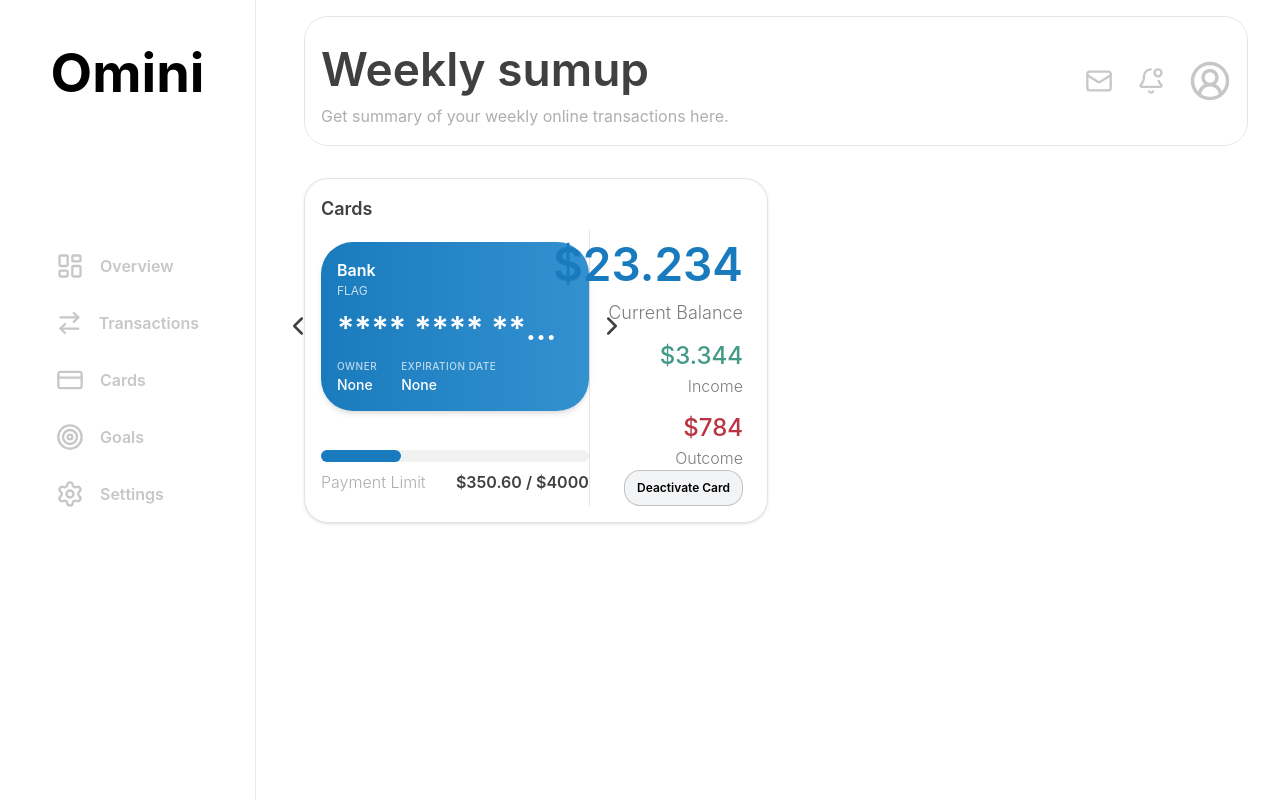
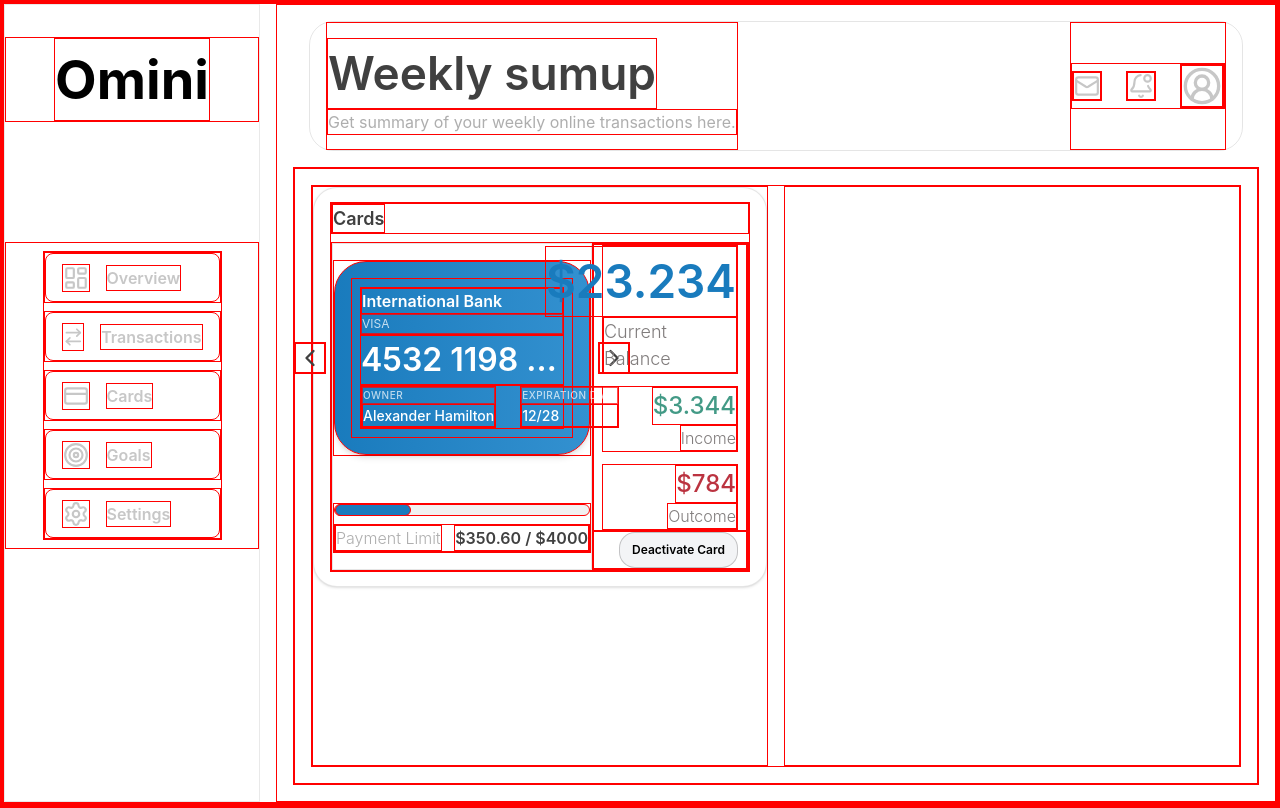
Before and after one commit to joaodearaujo/Omini, a React app in the folder frontend/: page / in a window 1280 px wide. Built offline with nearby package versions, Linux system fonts and the light colour scheme; the HTML template or start-up script is replaced by a standard one.

Commit message:
feat(CreditCard): refactor dataflow

```diff
--- a/frontend/src/components/ui/CreditCard/CreditCard.tsx
+++ b/frontend/src/components/ui/CreditCard/CreditCard.tsx
@@ -1,48 +1,16 @@
-import type { CreditCardProps, FieldProps } from "./CreditCard.type";
+import type { CreditCardProps } from "./CreditCard.type";
+
+import CreditCardContent from "./components/CardContent";
 
 const CARD_LAYOUT = 'w-full max-w-[360px] aspect-[1.58/1] flex flex-col items-start justify-around p-4';
 const CARD_THEME = 'rounded-4xl bg-linear-to-r cursor-pointer shadow-md from-[#197BBD] to-[#3391D0]'
 const CARD_INTERACTION = 'transition ease-in-out duration-400 hover:scale-102'
 
-const CardField = ({label, value}: FieldProps) => {
-    return (
-        <div className="">
-            <p className="text-nowrap text-[10px] opacity-70 uppercase tracking-wider font-medium">{label?? 'empty'}</p>
-            <p className="text-[14px] font-medium capitalize truncate">{value?? 'none'}</p>
-        </div>
-    )
-}
 
-const CreditCardContent = ({bank, flag, number, owner, date} : CreditCardProps) => {
-    return (
-        <div className="flex-1 max-w-full flex flex-col justify-between text-white">
-            <div>
-                <p className="font-semibold capitalize">{bank?? 'bank'}</p>
-                <p className="text-[12px] opacity-75 uppercase">{flag?? 'flag'}</p>
-            </div>
-
-            <p className="text-[32px] font-semibold truncate">{number?? '**** **** **** ****'}</p>
-
-            <div className="max-w-full flex gap-6">
-                <CardField label="Owner" value={owner}/>
-                <CardField label="Expiration Date" value={date}/>
-            </div>
-        </div>
-    )
-}
-
-const CreditCard = ({bank, flag, number, owner, date}: CreditCardProps) => {
+const CreditCard = ({card}: CreditCardProps) => {
   return (
         <div className={`${CARD_LAYOUT} ${CARD_THEME} ${CARD_INTERACTION}`}>
-            <CreditCardContent
-
-            bank={bank}
-            flag={flag}
-            number={number}
-            owner={owner}
-            date={date}
-            />
-
+            <CreditCardContent {...card}/>
         </div>
   )
 }
--- /dev/null
+++ b/frontend/src/components/ui/CreditCard/components/CardContent.tsx
@@ -0,0 +1,23 @@
+import type { CardInfo } from "../CreditCard.type";
+import CardField from "./CardField";
+
+const CreditCardContent = ({bank = 'bank', flag = 'flag', owner = 'Name', number =  '**** **** **** ****', date = '00/00'} : CardInfo) => {
+
+    return (
+        <div className="flex-1 max-w-full flex p-2 flex-col justify-between text-white">
+            <div>
+                <p className="font-semibold capitalize">{bank}</p>
+                <p className="text-[12px] opacity-75 uppercase">{flag}</p>
+            </div>
+
+            <p className="text-[32px] font-semibold truncate">{number}</p>
+
+            <div className="max-w-full flex gap-6">
+                <CardField label="Owner" value={owner}/>
+                <CardField label="Expiration Date" value={date}/>
+            </div>
+        </div>
+    )
+}
+
+export default CreditCardContent;
--- /dev/null
+++ b/frontend/src/components/ui/CreditCard/components/CardField.tsx
@@ -0,0 +1,12 @@
+import type { CardFieldProps } from "../CreditCard.type"
+
+const CardField = ({label = 'label', value ='value'}: CardFieldProps) => {
+    return (
+        <div className="">
+            <p className="text-nowrap text-[10px] opacity-70 uppercase tracking-wider font-medium">{label}</p>
+            <p className="text-[14px] font-medium capitalize truncate">{value}</p>
+        </div>
+    )
+}
+
+export default CardField
--- a/frontend/src/features/Cards/Cards.tsx
+++ b/frontend/src/features/Cards/Cards.tsx
@@ -4,13 +4,27 @@ import BalanceStatus from "./components/BalanceStatus"
 import DisableButton from "./components/DisableButton"
 import CardNav from "./components/CardNav"
 
+const MOCK_CARDS = [
+  {
+    id: "cc-001",
+    bank: "International Bank",
+    flag: "Visa",
+    number: "4532 1198 5421 0098",
+    owner: "Alexander Hamilton",
+    date: "12/28"
+  },
+];
+
 const Cards = () => {
+
+    const currentCard = MOCK_CARDS[0]
+
   return (
         <section className="flex-1 grid grid-cols-8">
             <div className=" col-span-5 flex flex-col items-center justify-around gap-4 border-r-1 border-black/10">
 
                 <CardNav>
-                    <CreditCard/>
+                    <CreditCard card={currentCard}/>
                 </CardNav>
 
                 <PaymentLimit/>
--- a/frontend/src/features/Cards/components/BalanceStatus.tsx
+++ b/frontend/src/features/Cards/components/BalanceStatus.tsx
@@ -14,7 +14,6 @@ const BalanceItem = ({label, value, isMain, color} : BalanceItemsProps) => {
 const BalanceStatus = () => {
   return (
     <div className="flex w-full h-autoflex-1 flex-col gap-3 items-end px-2">
-
       <BalanceItem label="Current Balance" value={23.234} isMain color="text-[#197bbd]"/>
       <BalanceItem label="Income" value={3.344} color="text-[#439a86]"/>
       <BalanceItem label="Outcome" value={784} color="text-[#bb3340]"/>
--- a/frontend/src/features/Cards/components/CardNav.tsx
+++ b/frontend/src/features/Cards/components/CardNav.tsx
@@ -20,6 +20,8 @@ const NavButton = ({ isRight = false }: { isRight?: boolean }) => {
 };
 
 const CardNav = ({children}: CardNavProps) => {
+
+
   return (
     <div className="flex gap-2 w-full items-center justify-center">
       <NavButton />
--- a/frontend/src/styles/index.css
+++ b/frontend/src/styles/index.css
@@ -1,12 +1,13 @@
 @import "tailwindcss";
 
-@import url('https://fonts.googleapis.com/css2?family=Google+Sans:ital,opsz,wght@0,17..18,400..700;1,17..18,400..700&display=swap');
 
 
 @layer base {
 
+  @import url('https://fonts.googleapis.com/css2?family=Google+Sans:ital,opsz,wght@0,17..18,400..700;1,17..18,400..700&display=swap');
+
   * {
-    /* border: 1px solid red; */
+    border: 1px solid red;
   }
 
   body {
```
Also changed, not shown: frontend/src/components/ui/CreditCard/CreditCard.type.ts (added, +18 -0 lines).
